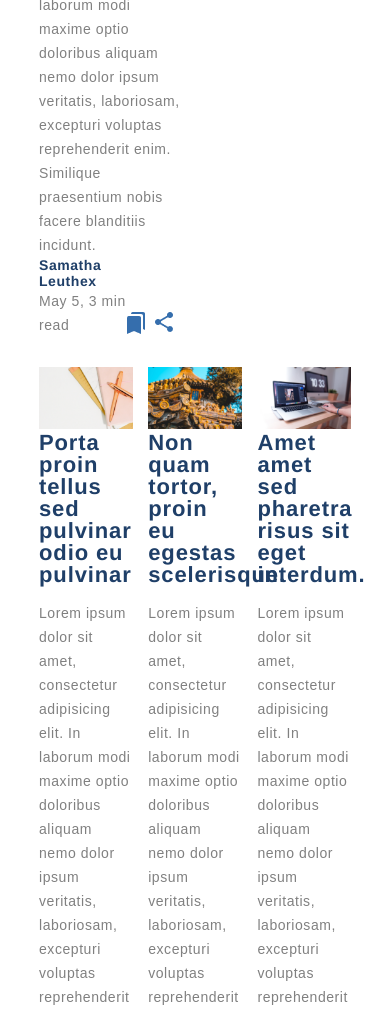
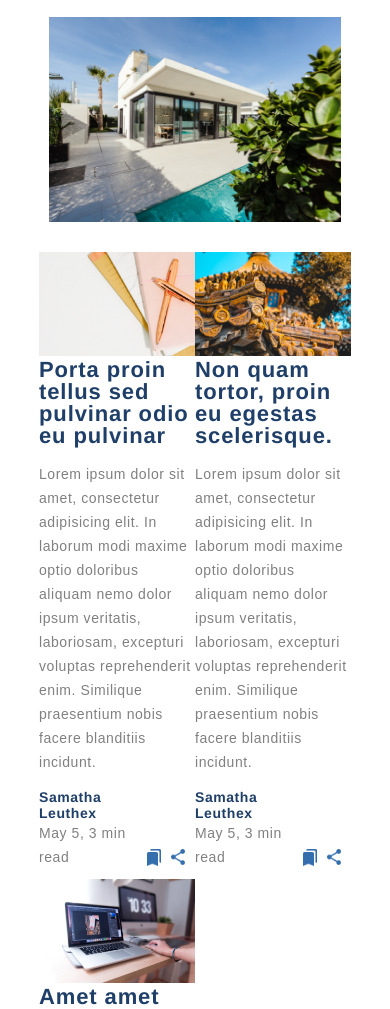
Before and after one commit to Edu12x/Hackathon6, a plain HTML site: page h5.html in a window 390 px wide. Shown: the part 878-1887 px from the top of the page. Drawn offline with Linux system fonts and the light colour scheme.

Commit message:
Responsive is created for 900px

```diff
--- a/sass/_all-articles.scss
+++ b/sass/_all-articles.scss
@@ -7,7 +7,7 @@
     display: flex;
 
     figure {
-      width: 60%;
+      width: 80%;
     }
 
     figure img {
@@ -20,6 +20,7 @@
     display: flex;
     flex-direction: column;
     justify-content: space-between;
+    padding: 10px;
 
     h2 {
       @extend %links;
--- /dev/null
+++ b/sass/_breakpoints.scss
@@ -0,0 +1,21 @@
+@import "styles";
+
+@mixin breakpoints ($breakpoints){
+  @if ($breakpoints=="lg"){
+    @media (max-width: 900px ){
+      @content;
+    }
+  }
+
+  @if ($breakpoints=="md"){
+    @media (max-width: 768px){
+      @content;
+    }
+  }
+
+  @if ($breakpoints=="sm"){
+    @media (max-width: 420px){
+      @content;
+    }
+  }
+}
--- a/sass/_footer.scss
+++ b/sass/_footer.scss
@@ -76,11 +76,11 @@ footer {
       a {
         display: block;
         font-size: $tl-p-font-size;
-        padding-bottom: 20px;
+        padding: 20px 0px;
       }
       ul a {
         font-size: $p-secondary-font-size;
-        padding-bottom: 10px;
+        padding: 5px 0px;
       }
     }
   }
--- /dev/null
+++ b/sass/_layout.scss
@@ -0,0 +1,26 @@
+@import "styles";
+
+@include breakpoints ("lg"){
+  .main-articule{
+    flex-wrap: wrap;
+    .container{
+      width: 100%;
+    }
+    .img{
+      width: 100%;
+    }
+  }
+
+  .secondaries-articules{
+    flex-wrap: wrap;
+    .container{
+      width: 50%;
+    }
+
+  }
+  .all-articules{
+    figure {
+      width: 150%;
+    }
+  }
+}
--- a/sass/_styles.scss
+++ b/sass/_styles.scss
@@ -97,3 +97,10 @@ $l-letter-font-size-2: 16px;
 
 //Estilos de grilla
 $img-display: block;
+
+
+$breakpoints:(
+  "lg"   :900px,
+  "md"  :768px,
+  "sm"   : 420px,
+);
--- a/sass/h6_main.scss
+++ b/sass/h6_main.scss
@@ -22,3 +22,5 @@ main {
 @import "search";
 @import "letters";
 @import "footer";
+@import "breakpoints";
+@import "layout";
```
Also changed, not shown: sass/h6_main.css, 1 other file.
